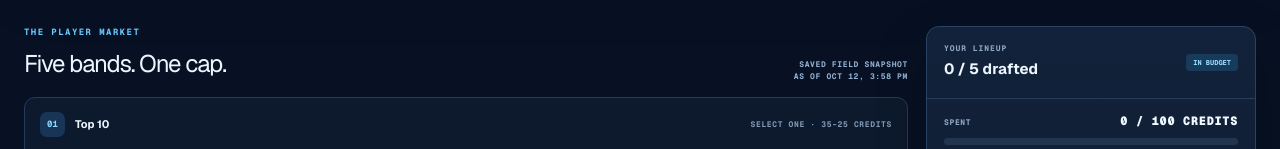
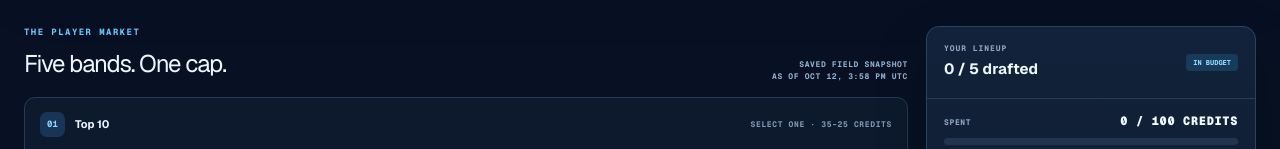
Before and after one commit to jaycarson373-tech/pump-fantasy-pf, a Next.js app: page /budget-draft in a window 1280 px wide. Shown: the part 541-690 px from the top of the page. Built offline with nearby package versions, Linux system fonts and the light colour scheme; no server answers; the database is empty; what @solana/kit, @solana/kit-plugin-rpc, @solana/kit-plugin-wallet, @solana/react would draw is missing.

Commit message:
Render draft snapshot times consistently across server and browser time zones

```diff
--- a/app/budget-draft/budget-draft-lab.tsx
+++ b/app/budget-draft/budget-draft-lab.tsx
@@ -114,7 +114,7 @@ export function BudgetDraftLab() {
     setFeedbackError(false);
   }
 
-  const scoreDate = snapshotAt ? new Date(snapshotAt).toLocaleString("en-US", { month: "short", day: "numeric", hour: "numeric", minute: "2-digit" }) : "Updating";
+  const scoreDate = snapshotAt ? new Date(snapshotAt).toLocaleString("en-US", { month: "short", day: "numeric", hour: "numeric", minute: "2-digit", timeZone: "UTC", timeZoneName: "short" }) : "Updating";
 
   return (
     <main className="budget-lab">
```
